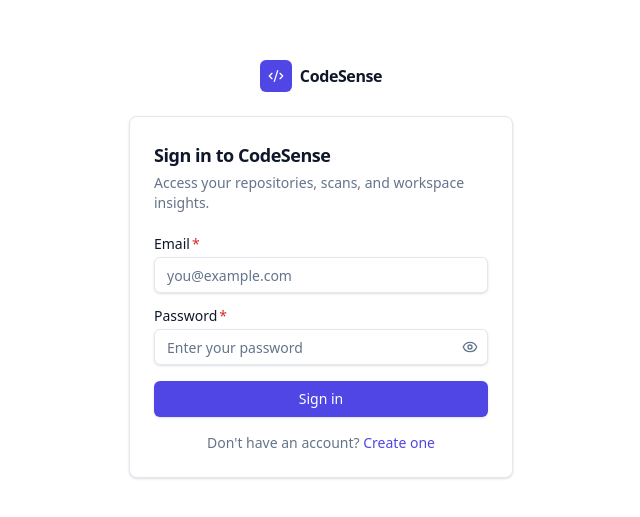
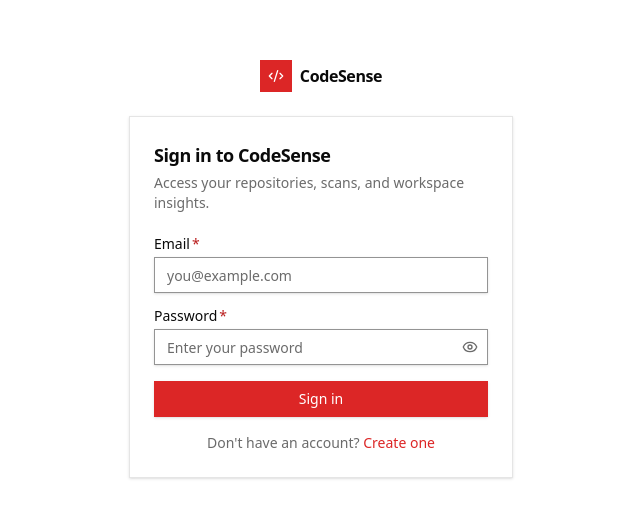
Before and after one commit to abdulahshoaib/codesense, a React (Vite) app in the folder apps/web/: page /login in a window 1280 px wide. Shown: the part 131-648 px from the top of the page, without its empty margins (319-959 px from the left). Built offline with nearby package versions, Linux system fonts and the light colour scheme; no server answers.

Commit message:
feat(web): apply black and red theme with sharp edges

```diff
--- a/apps/web/src/styles/index.css
+++ b/apps/web/src/styles/index.css
@@ -2,57 +2,61 @@
 
 @custom-variant dark (&:where(.dark, .dark *));
 
+/*
+ * CodeSense identity: red is the only accent colour.
+ * Light theme = white surfaces + red. Dark theme = black surfaces + red.
+ */
 :root {
   --background: #ffffff;
-  --foreground: #0f172a;
+  --foreground: #0a0a0a;
   --card: #ffffff;
-  --card-foreground: #0f172a;
+  --card-foreground: #0a0a0a;
   --popover: #ffffff;
-  --popover-foreground: #0f172a;
-  --muted: #f1f5f9;
-  --muted-foreground: #64748b;
-  --border: #e2e8f0;
-  --input: #e2e8f0;
-  --primary: #4f46e5;
+  --popover-foreground: #0a0a0a;
+  --muted: #f5f5f5;
+  --muted-foreground: #6b6b6b;
+  --border: #e5e5e5;
+  --input: #949494;
+  --primary: #dc2626;
   --primary-foreground: #ffffff;
-  --secondary: #f1f5f9;
-  --secondary-foreground: #0f172a;
-  --accent: #eef2ff;
-  --accent-foreground: #3730a3;
-  --destructive: #dc2626;
+  --secondary: #f5f5f5;
+  --secondary-foreground: #0a0a0a;
+  --accent: #fee2e2;
+  --accent-foreground: #991b1b;
+  --destructive: #b91c1c;
   --destructive-foreground: #ffffff;
-  --success: #16a34a;
-  --success-foreground: #f0fdf4;
-  --warning: #d97706;
-  --warning-foreground: #fffbeb;
-  --ring: #6366f1;
-  --radius: 0.5rem;
+  --success: #15803d;
+  --success-foreground: #ffffff;
+  --warning: #b45309;
+  --warning-foreground: #ffffff;
+  --ring: #dc2626;
+  --radius: 0px;
 }
 
 .dark {
-  --background: #020617;
-  --foreground: #e2e8f0;
-  --card: #0b1220;
-  --card-foreground: #e2e8f0;
-  --popover: #0b1220;
-  --popover-foreground: #e2e8f0;
-  --muted: #16223a;
-  --muted-foreground: #94a3b8;
-  --border: #1e293b;
-  --input: #1e293b;
-  --primary: #6366f1;
+  --background: #000000;
+  --foreground: #f5f5f5;
+  --card: #0a0a0a;
+  --card-foreground: #f5f5f5;
+  --popover: #0a0a0a;
+  --popover-foreground: #f5f5f5;
+  --muted: #171717;
+  --muted-foreground: #a3a3a3;
+  --border: #2a2a2a;
+  --input: #5b5b5b;
+  --primary: #dc2626;
   --primary-foreground: #ffffff;
-  --secondary: #1e293b;
-  --secondary-foreground: #e2e8f0;
-  --accent: #1e293b;
-  --accent-foreground: #c7d2fe;
-  --destructive: #ef4444;
+  --secondary: #1a1a1a;
+  --secondary-foreground: #f5f5f5;
+  --accent: #1f0808;
+  --accent-foreground: #fecaca;
+  --destructive: #b91c1c;
   --destructive-foreground: #ffffff;
   --success: #22c55e;
-  --success-foreground: #052e16;
+  --success-foreground: #04120a;
   --warning: #f59e0b;
-  --warning-foreground: #451a03;
-  --ring: #6366f1;
+  --warning-foreground: #1a1000;
+  --ring: #ef4444;
 }
 
 @theme inline {
@@ -80,10 +84,11 @@
   --color-warning-foreground: var(--warning-foreground);
   --color-ring: var(--ring);
 
-  --radius-sm: calc(var(--radius) - 4px);
-  --radius-md: calc(var(--radius) - 2px);
-  --radius-lg: var(--radius);
-  --radius-xl: calc(var(--radius) + 4px);
+  /* Sharp edges everywhere: every radius token collapses to zero. */
+  --radius-sm: 0px;
+  --radius-md: 0px;
+  --radius-lg: 0px;
+  --radius-xl: 0px;
 }
 
 @layer base {
@@ -115,7 +120,7 @@
   }
 
   ::selection {
-    background-color: color-mix(in srgb, var(--primary) 25%, transparent);
+    background-color: color-mix(in srgb, var(--primary) 30%, transparent);
   }
 }
 
```
